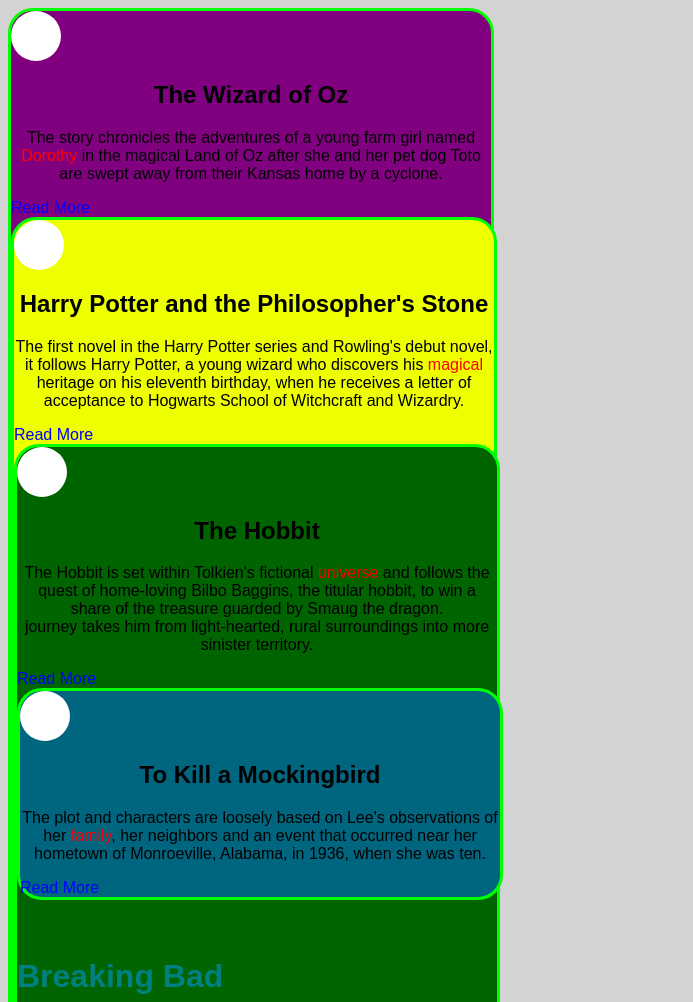
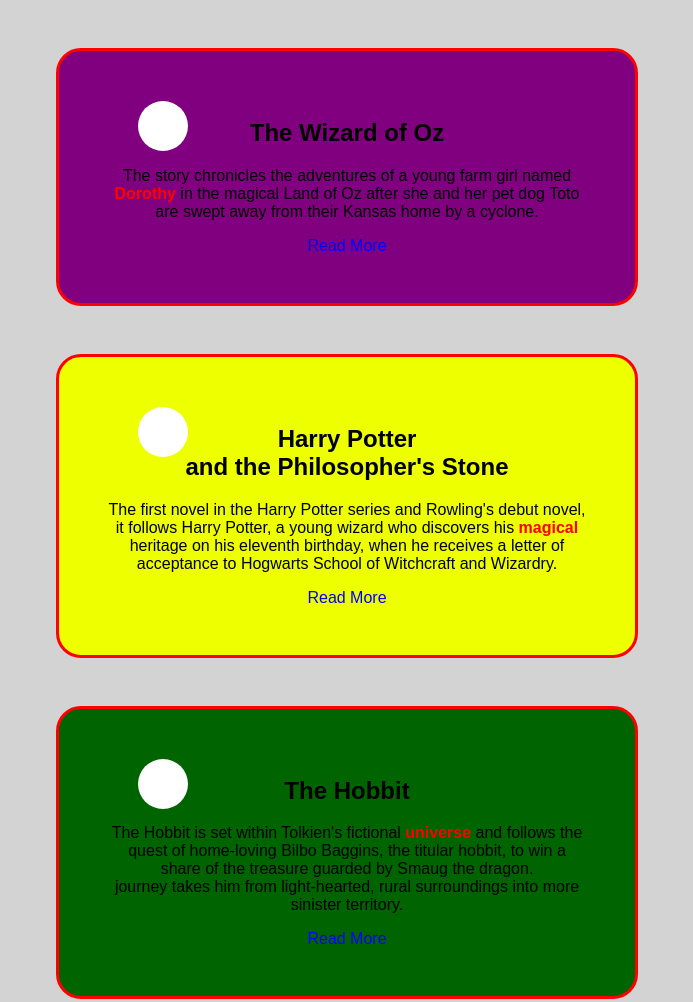
Before and after one commit to sritenour4/CSSdrills, a plain HTML site: page index.html in a window 1280 px wide. Shown: the top 1002 px of the page, without its empty margins (0-693 px from the left). Drawn offline with Linux system fonts and the light colour scheme.

Commit message:
fixed errors

```diff
--- a/index.html
+++ b/index.html
@@ -15,28 +15,30 @@
             <div class="images"></div>
             <h2>The Wizard of Oz</h2>
 
-            <p>The story chronicles the adventures of a young farm girl named <span style="color: red;">Dorothy</span>
+            <p>The story chronicles the adventures of a young farm girl named <span>Dorothy</span>
                 in the magical Land of Oz after
                 she
                 and her pet dog Toto are swept away from their Kansas home by a cyclone.</p>
 
-            <div id="readme-wrapper">
+            <div class="readme-wrapper">
                 <a href="https://en.wikipedia.org/wiki/The_Wonderful_Wizard_of_Oz">Read More</a>
+            </div>
             </div>
 
             <div class="boxes" id="box2">
                 <div class="images"></div>
-                <h2>Harry Potter and the Philosopher's Stone</h2>
+                <h2>Harry Potter <br> and the Philosopher's Stone</h2>
 
                 <p>The first novel in the Harry Potter series and Rowling's debut novel, it follows Harry Potter, a
                     young wizard
-                    who discovers his <span style="color: red;">magical</span> heritage on his eleventh birthday, when
+                    who discovers his <span>magical</span> heritage on his eleventh birthday, when
                     he receives a letter of acceptance
                     to
                     Hogwarts School of Witchcraft and Wizardry.</p>
 
-                <div id="readme-wrapper">
+                <div class="readme-wrapper">
                     <a href="https://en.wikipedia.org/wiki/Harry_Potter_and_the_Philosopher%27s_Stone">Read More</a>
+                </div>
             </div>
 
                 <div class="boxes" id="box3">
@@ -44,30 +46,30 @@
                     <div class="images"></div>
                     <h2>The Hobbit</h2>
 
-                    <p>The Hobbit is set within Tolkien's fictional <span style="color: red;">universe</span> and
+                    <p>The Hobbit is set within Tolkien's fictional <span>universe</span> and
                         follows the quest of home-loving Bilbo
                         Baggins, the
                         titular hobbit, to win a share of the treasure guarded by Smaug the dragon. <br> journey takes
                         him from
                         light-hearted, rural surroundings into more sinister territory.</p>
 
-                    <div id="readme-wrapper">
+                    <div class="readme-wrapper">
                         <a href="https://en.wikipedia.org/wiki/The_Hobbit">Read More</a>
+                    </div>
                 </div>
 
                     <div class="boxes" id="box4">
                         <div class="images"></div>
                         <h2>To Kill a Mockingbird</h2>
-                        <p>The plot and characters are loosely based on Lee's observations of her <span
-                                style="color: red;">family</span>, her neighbors
+                        <p>The plot and characters are loosely based on Lee's observations of her <span>family</span>, her neighbors
                             and an event
                             that occurred near her hometown of Monroeville, Alabama, in 1936, when she was ten.</p>
 
-                        <div id="readme-wrapper">
+                        <div class="readme-wrapper">
                             <a href="https://en.wikipedia.org/wiki/To_Kill_a_Mockingbird">Read More</a>
                         </div>
                     </div>
-                    <br><br>
+
                     <h1 class="original" id="Four">
                         Breaking Bad</h1>
                     <h1 class="original" id="One">Six Feet Under</h1>
@@ -107,6 +109,7 @@
                         <li>Jack Brown's Beer & Burger Joint</li>
 
                 </div>
+                </div>
 </body>
 
 </html>
--- a/styles.css
+++ b/styles.css
@@ -9,25 +9,32 @@
 a {
     text-decoration: none;
     color: blue;
-
 }
 
 a:hover {
     font-weight: bold;
     color: rgb(128, 0, 0);
+    cursor: pointer;
+}
+
+span {
+   color: red;
+   font-weight: 700;
 }
 
 .boxes {
-    display: block;
-    margin: 0em;
-    padding: 0em;
-    border-style: solid;
-    border-color: lime;
+    position: relative;
+    margin: 3em;
+    padding: 3em;
+    border: 3px solid red;
     border-radius: 25px;
     width: 30em;
 }
 
 .images {
+    position: absolute;
+    top: 50px;
+    left: 79px;
     height: 50px;
     width: 50px;
     border-radius: 50px;
@@ -40,7 +47,6 @@
 
 #box2 {
     background-color: rgb(238, 255, 0);
-    position: relative;
 }
 
 #box3 {
```
Also changed, not shown: 1 other file. Lines whose indentation alone changed are shown as unchanged.
